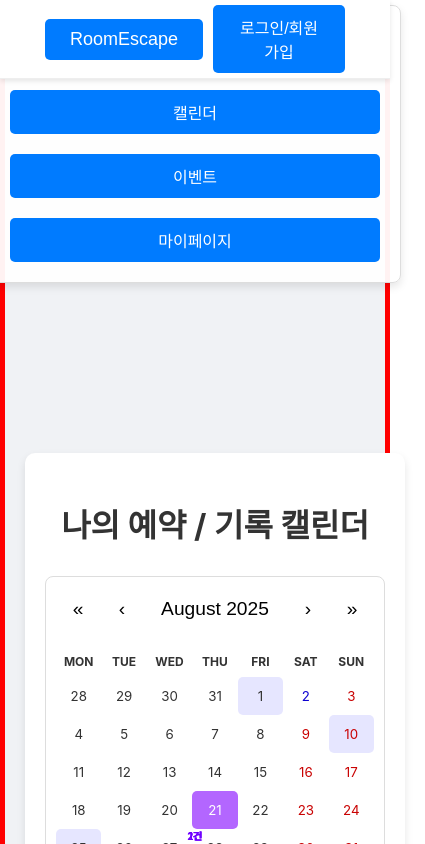
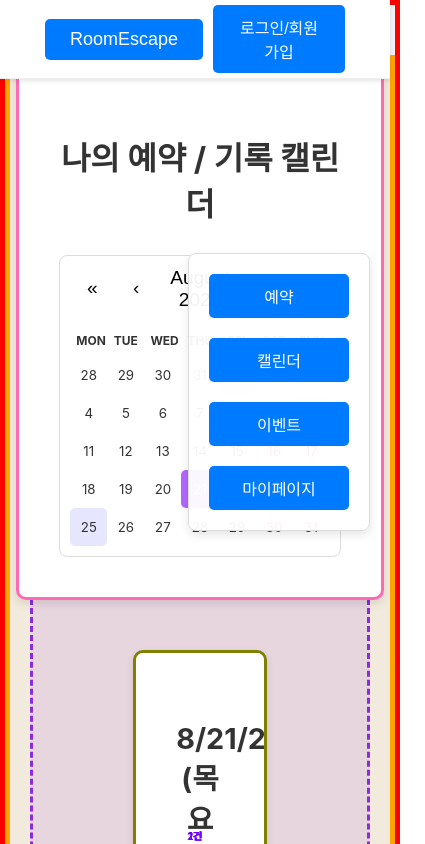
Before and after one commit to SweetySnail/RoomEscape, a React (Create React App) app: page /calendar in a window 390 px wide. Shown: the top 844 px of the page, 425 px wide, since content can reach past the window. Built offline with nearby package versions, Linux system fonts and the light colour scheme.

Commit message:
calendar fix: align to center

```diff
--- a/src/pages/CalendarPage.jsx
+++ b/src/pages/CalendarPage.jsx
@@ -11,6 +11,7 @@ import '../styles/CalendarPage.css';
 
 // 나중에 삭제
 import purchasedRecordsData from '../data/purchasedRecordsData';
+import BoxMain from '../components/BoxMain';
 
 function CalendarPage() {
   const navigate = useNavigate();
@@ -36,42 +37,28 @@ function CalendarPage() {
     setSelectedDate(date); // 선택된 날짜 업데이트!
   };
 
-  // const handleDateClick = (date) => {
-  //   const recordsOnSelectedDate = purchasedRecords.filter(
-  //     record => record.date === date.toISOString().slice(0, 10)
-  //   );
-  //   console.log(`${date.toISOString().slice(0, 10)} 날짜의 기록:`, recordsOnSelectedDate);
-  //   if (recordsOnSelectedDate.length > 0) {
-  //     alert(`선택한 날짜 (${date.toISOString().slice(0, 10)})에 ${recordsOnSelectedDate.length}개의 기록이 있어요!\n\n` +
-  //           recordsOnSelectedDate.map(r => `- ${r.productName} (${r.time}, 평점 ${r.rating})`).join('\n'));
-  //   }
-  // };
-
   return (
     <div className="page-container">
       <BoxTop />
       <BoxRight />
-      <div className="calendar-main-content"> {/* ⭐ 캘린더와 세부 내용을 함께 담을 래퍼! */}
-        <div className="calendar-section-wrapper"> {/* 기존 캘린더 부분 */}
+      <BoxMain>
+        <div className="calendar-main-content">
+          <div className="calendar-section-wrapper">
             <h2>나의 예약 / 기록 캘린더</h2>
             <div className="calendar-container-area">
               <Calendar
-              onChange={handleDateChange} // 날짜 변경 이벤트 핸들러
-              value={selectedDate} // 캘린더의 현재 선택 날짜를 selectedDate로 연결
+                onChange={handleDateChange}
+                value={selectedDate}
 
-              // ⭐ tileContent: 각 날짜 타일에 간단한 내용 출력
                 tileContent={({ date, view }) => {
                   if (view === 'month') {
                     const dateString = date.toISOString().slice(0, 10);
                     const eventsOnDate = purchasedRecords.filter(record => record.date === dateString);
 
                     if (eventsOnDate.length > 0) {
-                    // ⭐ 여기에 간단한 내용을 표시 (예: 첫 번째 기록의 이름 또는 'N건')
                       return (
                         <div className="event-summary">
                           <span className="event-count">{eventsOnDate.length}건</span>
-                        {/* 더 자세한 내용이 필요하면 첫 번째 상품 이름을 표시 */}
-                        {/* <p className="event-title">{eventsOnDate[0].productName}</p> */}
                         </div>
                       );
                     }
@@ -79,20 +66,18 @@ function CalendarPage() {
                   return null;
                 }}
 
-              // ⭐ tileClassName: 선택된 날짜에 스타일 적용
                 tileClassName={({ date, view }) => {
                   if (view === 'month') {
                     const dateString = date.toISOString().slice(0, 10);
-                  // 오늘 날짜인지, 기록이 있는 날인지, 선택된 날짜인지에 따라 클래스를 추가할 수 있어!
                     const todayString = new Date().toISOString().slice(0, 10);
                     const isToday = dateString === todayString;
                     const hasRecords = purchasedRecords.some(record => record.date === dateString);
                     const isSelected = selectedDate && dateString === selectedDate.toISOString().slice(0, 10);
 
                     let classes = [];
-                  if (isToday) classes.push('react-calendar__tile--today'); // 오늘 날짜 기본 스타일
-                  if (hasRecords) classes.push('has-event'); // 이벤트가 있는 날
-                  if (isSelected) classes.push('selected-date'); // 선택된 날짜
+                    if (isToday) classes.push('react-calendar__tile--today');
+                    if (hasRecords) classes.push('has-event');
+                    if (isSelected) classes.push('selected-date');
 
                     return classes.join(' ');
                   }
@@ -102,7 +87,6 @@ function CalendarPage() {
             </div>
           </div>
 
-        {/* ⭐ 우측에 세부 일정 보여줄 영역 (새로운 div) */}
           <div className="daily-schedule-sidebar">
             <h3>
               {selectedDate
@@ -117,7 +101,6 @@ function CalendarPage() {
                     <p>시간: {record.time}</p>
                     <p>평점: ⭐ {record.rating}</p>
                     <p>테마: {record.theme}</p>
-                  {/* 더 많은 세부 정보를 여기에 표시 */}
                   </div>
                 ))
               ) : (
@@ -126,6 +109,7 @@ function CalendarPage() {
             </div>
           </div>
         </div>
+      </BoxMain>
     </div>
   );
 }
--- a/src/styles/CalendarPage.css
+++ b/src/styles/CalendarPage.css
@@ -3,27 +3,39 @@
   justify-content: center;
   align-items: flex-start;
   width: 100%;
-  max-width: calc(1200px + 190px);
+  gap: 60px;
+  /* max-width: calc(1200px + 190px);
   margin: 100px auto 40px;
-  padding: 0 190px 0 40px;
-  gap: 40px;
+  padding: 0   190px 0 40px; */
+  box-sizing: border-box;
+
+  /* 추후 삭제(확인용) */
+  border: 3px dashed blueviolet;
+  background-color: rgba(138, 43, 226, 0.1);
 }
 
 /* 캘린더 섹션 전체 래퍼 (콘텐츠를 중앙에 배치하거나 너비 제한) */
 .calendar-section-wrapper {
   display: flex;
   flex-direction: column;
-  align-items: center; /* 자식 요소들을 가로축 중앙에 정렬 */
-  padding: 40px 20px;
-  background-color: #ffffff; /* 흰색 배경으로 깔끔하게 */
+  align-items: center;
+  padding: 40px;
+  background-color: #ffffff;
   border-radius: 10px;
   box-shadow: 0 4px 8px rgba(0,0,0,0.1);
-  margin-top: 100px; /* 상단 고정 헤더와 겹치지 않게 여백 추가 */
+  /* width: 60%; */
+  /* margin-right: 40px; */
+  max-width: 900px;
+  box-sizing: border-box;
+  text-align: center;
+
   margin-bottom: 40px;
-  width: 90%; /* 최대 너비 설정 */
-  max-width: 1000px; /* 캘린더가 너무 커지지 않도록 */
-  box-sizing: border-box; /* 패딩이 너비에 포함되도록 */
-  text-align: center;
+  flex-basis: calc(60% - 60px);
+  flex-grow: 1;
+  flex-shrink: 0;
+
+  /* 추후 삭제(확인용) */
+  border: 3px solid hotpink;
 }
 
 .calendar-section-wrapper h2 {
@@ -32,15 +44,13 @@
   font-size: 2em;
 }
 
-/* 캘린더 컴포넌트가 들어갈 실제 컨테이너 영역 */
 .calendar-container-area {
   width: 100%;
-  /* 나중에 캘린더 라이브러리 스타일에 따라 조절 */
 }
-/* react-calendar 기본 스타일 재정의 (필요시) */
+
 .react-calendar {
-  width: 100%; /* 부모 너비에 꽉 차게 */
-  max-width: 900px; /* 캘린더 최대 너비 설정 */
+  width: 100%;
+  max-width: 900px;
   border: 1px solid #ddd;
   border-radius: 8px;
   font-family: -apple-system, BlinkMacSystemFont, 'Segoe UI', 'Roboto', 'Oxygen',
@@ -66,31 +76,29 @@
 }
 
 .react-calendar__month-view__days__day {
-  /* 일요일은 빨간색, 토요일은 파란색 등 추가 스타일링 */
   color: #333;
 }
 .react-calendar__month-view__weekdays__weekday {
     padding: 0.5em;
 }
-.react-calendar__month-view__weekdays__weekday abbr { /* 요일 abbr 제거 */
+.react-calendar__month-view__weekdays__weekday abbr {
   text-decoration: none;
   font-weight: bold;
 }
-.react-calendar__month-view__days__day--weekend { /* 주말 스타일 */
-    color: #c90202; /* 토/일 빨간색 */
+.react-calendar__month-view__days__day--weekend {
+    color: #c90202;
 }
-.react-calendar__month-view__days__day--weekend:nth-child(6) { /* 토요일 파란색 */
+.react-calendar__month-view__days__day--weekend:nth-child(6) {
     color: #0d01d1;
 }
 
-/* 캘린더 각 타일 내부의 간단 요약 스타일 */
 .event-summary {
-  font-size: 0.75em; /* 작은 글씨 */
+  font-size: 0.75em;
   line-height: 1.2;
   color: #666;
   text-align: center;
-  position: absolute; /* ⭐ 중요: 내용을 타일 안에 자유롭게 배치 */
-  bottom: 0px; /* 날짜 아래에 위치 */
+  position: absolute;
+  bottom: 0px;
   left: 0;
   right: 0;
   padding: 2px 0;
@@ -98,37 +106,38 @@
 
 .event-summary .event-count {
   font-weight: bold;
-  color: #6f00ff; /* 점 색깔과 동일하게 */
-  display: block; /* 한 줄 차지 */
+  color: #6f00ff;
+  display: block;
 }
 
-/* 이벤트가 있는 날짜 타일에 추가될 클래스 */
 .has-event {
-  background-color: #e6e6ff !important; /* 연한 보라색 배경 */
+  background-color: #e6e6ff !important;
   border-radius: 5px;
 }
 
-/* 선택된 날짜 타일에 추가될 클래스 */
 .selected-date {
-  background-color: #b366ff !important; /* 좀 더 진한 보라색 */
-  color: white !important; /* 글씨 색도 하얗게 */
+  background-color: #b366ff !important;
+  color: white !important;
   border-radius: 5px;
 }
-.selected-date .event-summary, .selected-date .event-summary .event-count { /* 선택된 날짜 안의 글자도 하얗게 */
+
+.selected-date .event-summary, .selected-date .event-summary .event-count {
     color: white !important;
 }
 
-
-/* ⭐ 우측 세부 일정 사이드바 스타일 (새로 추가) */
 .daily-schedule-sidebar {
-  width: 40%; /* 전체 공간의 40% 사용 */
+  width: 40%;
   padding: 40px;
   background-color: #ffffff;
   border-radius: 10px;
   box-shadow: 0 4px 8px rgba(0,0,0,0.1);
   box-sizing: border-box;
-  overflow-y: auto; /* 내용이 많아지면 스크롤 */
-  max-height: 700px; /* 일정표가 너무 길어지지 않게 최대 높이 설정 */
+  overflow-y: auto;
+  margin-left: 0px;
+  max-height: 700px;
+
+  /* 추후 삭제(검증용) */
+  border: 3px solid olive;
 }
 
 .daily-schedule-sidebar h3 {
@@ -141,7 +150,7 @@
 .schedule-list {
   display: flex;
   flex-direction: column;
-  gap: 15px; /* 각 일정 항목 사이의 간격 */
+  gap: 15px;
 }
 
 .schedule-item {
@@ -174,32 +183,12 @@
 /* ⭐ 미디어 쿼리 (화면이 작아질 때) */
 @media (max-width: 900px) {
   .calendar-main-content {
-    flex-direction: column; /* 세로로 쌓이게 변경 */
+    flex-direction: column;
     align-items: center;
-    gap: 30px; /* 세로 간격 */
-    margin-top: 50px; /* 모바일에서 상단 여백 조절 */
-    padding-left: 20px;
-    padding-right: 20px; /* 모바일에서는 다시 0으로 */
-    max-width: 100%;
+    gap: 30px;
   }
-
-  .calendar-section-wrapper,
-  .daily-schedule-sidebar {
-    width: 100%; /* 모바일에서 너비를 넓게 */
-    padding: 20px;
-  }
-
-  .daily-schedule-sidebar {
-      max-height: 400px; /* 모바일에서 최대 높이 조절 */
-  }
-
-  /* ⭐ BoxRight 자체도 모바일에서는 스타일을 조정해줘야 할 거야! */
-  .right-fixed-box {
-      position: static; /* 또는 absolute로 바꾸고 문서 흐름에 따라 배치 */
-      width: 100%; /* 너비를 꽉 채우거나 */
-      right: auto; /* 고정 위치 제거 */
-      top: auto; /* 고정 위치 제거 */
-      margin-bottom: 20px; /* 다른 요소와의 간격 */
-      /* 필요하다면 justify-content: center 등으로 버튼 중앙 정렬 */
+  .calendar-section-wrapper {
+    margin-right: 0;
+    margin-bottom: 20px;
   }
 }
--- a/src/styles/Global.css
+++ b/src/styles/Global.css
@@ -12,22 +12,64 @@ body, html, #root {
 .page-container {
   display: flex;
   flex-direction: column;
-  align-items: center;
   min-height: 100vh;
+  padding: 0;
+  margin-top: 0;
+  width: 100%;
+
+  /* 추후 삭제(확인용) */
   background-color: #f0f2f5;
   color: #333;
-  padding: 0;
-  margin-top: 0;
-
-  /* 추후 삭제(확인용) */
   border: 5px solid red;
 }
+/* ===== 상단 고정 헤더 (BoxTop.jsx) ===== */
+.fixed-header-container {
+  position: fixed;
+  top: 0;
+  left: 0;
+  width: 100%;
+  background-color: #fff;
+  box-shadow: 0 2px 5px rgba(0,0,0,0.1);
+  z-index: 100;
+  display: flex;
+  justify-content: center;
+  align-items: center;
+  padding: 0;
+  border-bottom: 1px solid #eee;
+}
 
+.header-content-wrapper {
+  width: 100%;
+  max-width: 1200px;
+  display: flex;
+  justify-content: space-between;
+  align-items: center;
+  padding: 15px 40px;
+}
+
+/* ===== 우측 고정바 (BoxRight.jsx) ===== */
+.right-fixed-box {
+  position: fixed;
+  top: 30%;
+  right: 20px;
+  width: 150px;
+  background-color: rgba(255, 255, 255, 0.95);
+  border: 1px solid #ddd;
+  border-radius: 8px;
+  padding: 15px;
+  box-shadow: 0 4px 8px rgba(0,0,0,0.1);
+  z-index: 90;
+  display: flex;
+  flex-direction: column;
+  gap: 10px;
+  align-items: stretch;
+}
+
+/* ===== 페이지 메인 콘텐츠 래퍼 (MainContentWrapper.jsx) ===== */
 .main-page-wrapper {
   margin-top: 100px;
   margin-bottom: 40px;
-  width: 100%;
-  max-width: 1430px;
+  max-width: 1200px;
   margin-left: auto;
   margin-right: auto;
   padding-left: 40px;
@@ -53,7 +95,6 @@ body, html, #root {
 }
 
 /* ListPage - 별점기능 */
-/* From Uiverse.io by PriyanshuGupta28 */
 .rating {
   display: inline-block;
 }
@@ -80,3 +121,28 @@ body, html, #root {
   color: #6f00ff;
   transition: color 0.3s;
 }
+
+@media (max-width: 900px) {
+  .header-content-wrapper { padding: 10px 20px; }
+  .right-fixed-box {
+    position: static;
+    width: 100%;
+    right: auto;
+    top: auto;
+    margin-bottom: 20px;
+    flex-direction: row;
+    justify-content: center;
+  }
+  .main-page-wrapper {
+    flex-direction: column;
+    align-items: center;
+    gap: 30px;
+    margin-top: 50px;
+    max-width: 100%;
+    padding: 0 20px;
+  }
+  .carousel-container {
+    width: 100%;
+    max-width: unset;
+  }
+}
```
Lines whose indentation alone changed are shown as unchanged.
